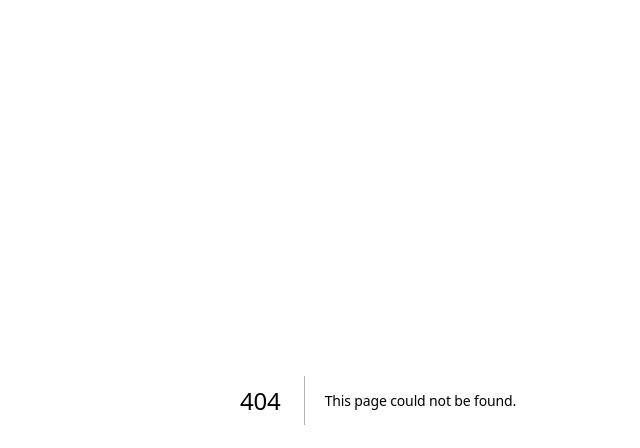
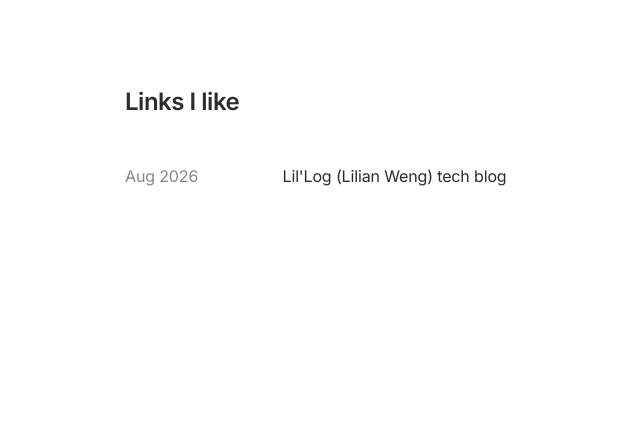
Before and after one commit to marianar97/marianar97.github.io, a Next.js app: page /links in a window 1280 px wide. Before the commit this address had no page. Shown: the top 448 px of the page, without its empty margins (262-902 px from the left). Built offline with nearby package versions, Linux system fonts and the light colour scheme.

Commit message:
Add a shared page shell, links page, and 560px content cap. (#2)

```diff
--- a/app/globals.css
+++ b/app/globals.css
@@ -66,20 +66,21 @@
   color: var(--fg);
 }
 
-.work-row {
+.nav-link {
+  color: var(--fg-2);
+  transition: color 0.15s ease;
+}
+
+.nav-link:hover {
+  color: var(--fg);
+}
+
+.link-row {
   transition: opacity 0.15s ease;
 }
 
-.work-row:hover {
+.link-row:hover {
   opacity: 0.6;
-}
-
-.work-row:hover .work-arrow {
-  transform: translateX(2px);
-}
-
-.work-arrow {
-  transition: transform 0.15s ease;
 }
 
 @keyframes enter {
--- a/app/layout.tsx
+++ b/app/layout.tsx
@@ -34,7 +34,13 @@
 }>) {
   return (
     <html lang="en" className={`${inter.variable} ${geistMono.variable}`}>
-      <body>{children}</body>
+      <body>
+        <div className="min-h-screen">
+          <main className="w-[80%] sm:w-[75%] md:w-[62%] lg:w-[50%] xl:w-[44%] 2xl:w-[36%] max-w-[560px] mx-auto px-6 pt-16 sm:pt-20 pb-20">
+            {children}
+          </main>
+        </div>
+      </body>
     </html>
   );
 }
--- /dev/null
+++ b/app/links/page.tsx
@@ -0,0 +1,27 @@
+import { links } from "@/lib/content";
+
+export default function Links() {
+  return (
+    <>
+      <h1 className="anim d1 text-[24px] font-semibold tracking-[-0.02em] leading-none mb-10">
+        Links I like
+      </h1>
+      <section className="anim d2">
+        {links.map((item) => (
+          <a
+            key={item.href}
+            href={item.href}
+            target="_blank"
+            rel="noopener noreferrer"
+            className="link-row flex items-baseline py-2 text-[16px] leading-none"
+          >
+            <span className="w-28 sm:w-35 shrink-0 leading-none" style={{ color: "var(--fg-2)" }}>
+              {item.date}
+            </span>
+            <span>{item.title}</span>
+          </a>
+        ))}
+      </section>
+    </>
+  );
+}
--- a/app/page.tsx
+++ b/app/page.tsx
@@ -1,3 +1,4 @@
+import Link from "next/link";
 import type { IconType } from "react-icons";
 import { FaGithub, FaLinkedin } from "react-icons/fa";
 import { FaXTwitter } from "react-icons/fa6";
@@ -22,12 +23,10 @@
 
 export default function Home() {
   return (
-    <div className="min-h-screen">
-      <main className="w-[30%]  mx-auto px-6 pt-20 sm:pt-[22vh] pb-32">
-
+    <>
       <div className="anim d1 mb-12">
         <div className="flex items-center justify-between mb-2">
-            <h1 className="text-[22px] tracking-[-0.02em] leading-[1]">
+          <h1 className="text-[22px] tracking-[-0.02em] leading-none">
             {site.name}
           </h1>
           <div className="flex items-center gap-2">
@@ -64,39 +63,14 @@
           </p>
         ))}
       </div>
-        {/* <section className="anim d3">
-          {work.map((item) => (
-            <a
-              key={item.title}
-              href={item.href}
-              target="_blank"
-              rel="noopener noreferrer"
-              className="work-row group flex items-center justify-between py-3"
-            >
-              <div className="flex items-baseline gap-2.5">
-                <span className="text-[18px]">{item.title}</span>
-                <span
-                  className="mono text-[13px] tracking-[0.04em] uppercase"
-                  style={{ color: "var(--fg-3)" }}
-                >
-                  {item.date}
+      <nav className="anim d3">
+        <Link href="/links" className="nav-link text-[16px]">
+          links I like
+          <span className="ml-1 text-[13px]" aria-hidden>
+            ↗
           </span>
-              </div>
-              <span className="flex items-center gap-1">
-                <span
-                  className="mono text-[13px] tracking-[0.04em] uppercase"
-                  style={{ color: "var(--fg-3)" }}
-                >
-                  {item.source}
-                </span>
-                <span className="work-arrow text-[17px]" style={{ color: "var(--fg-3)" }}>
-                  →
-                </span>
-              </span>
-            </a>
-          ))}
-        </section> */}
-      </main>
-    </div>
+        </Link>
+      </nav>
+    </>
   );
 }
--- a/lib/content.ts
+++ b/lib/content.ts
@@ -7,10 +7,9 @@
   href: string;
 }
 
-export interface WorkItem {
+export interface LinkItem {
   title: string;
   date: string;
-  source: string;
   href: string;
 }
 
@@ -45,3 +44,11 @@
     "Originally from Medellín, Colombia, where I wrote my first program at 13 with Lego Mindstorms after watching The Social Network. Outside of work, you'll find me going down rabbit holes in history and philosophy.",
   ],
 ];
+
+export const links: LinkItem[] = [
+  {
+    title: "Lil'Log (Lilian Weng) tech blog",
+    date: "Aug 2026",
+    href: "https://lilianweng.github.io/",
+  },
+];
```
Lines whose indentation alone changed are shown as unchanged.
